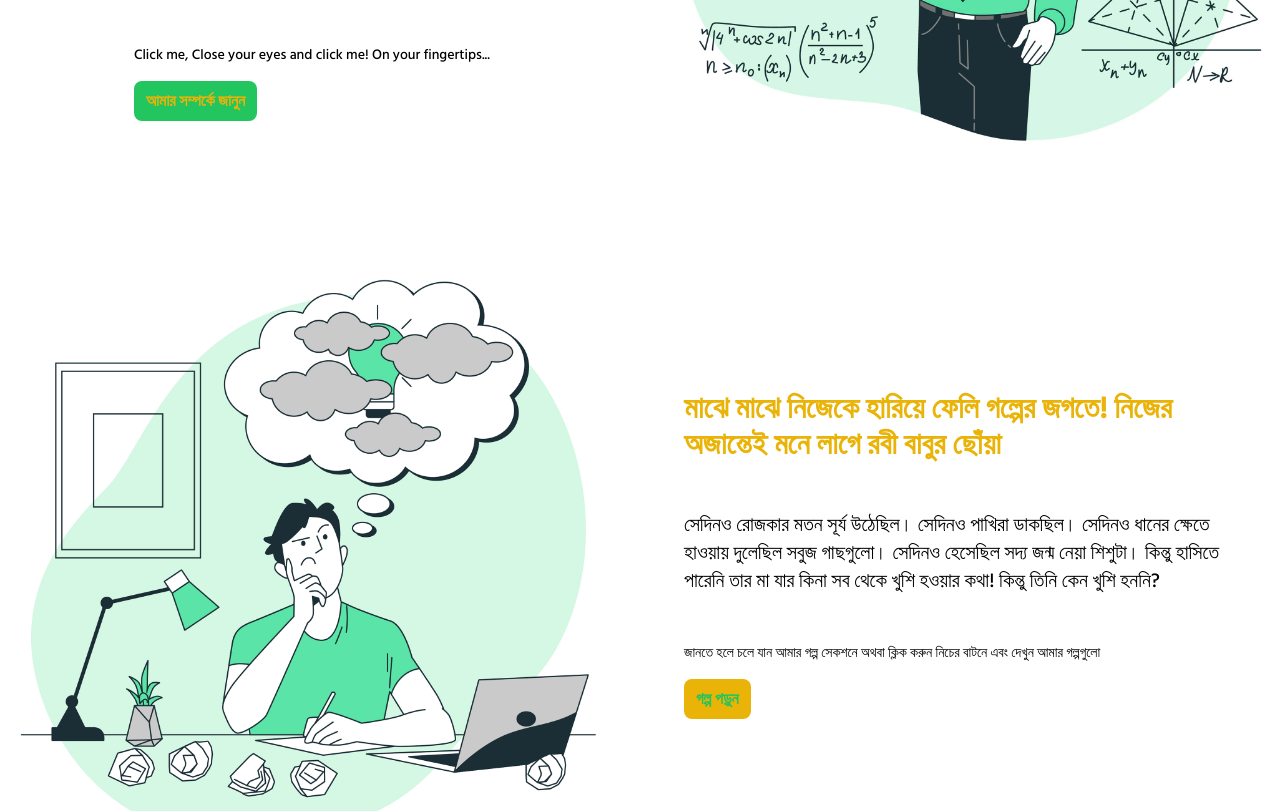
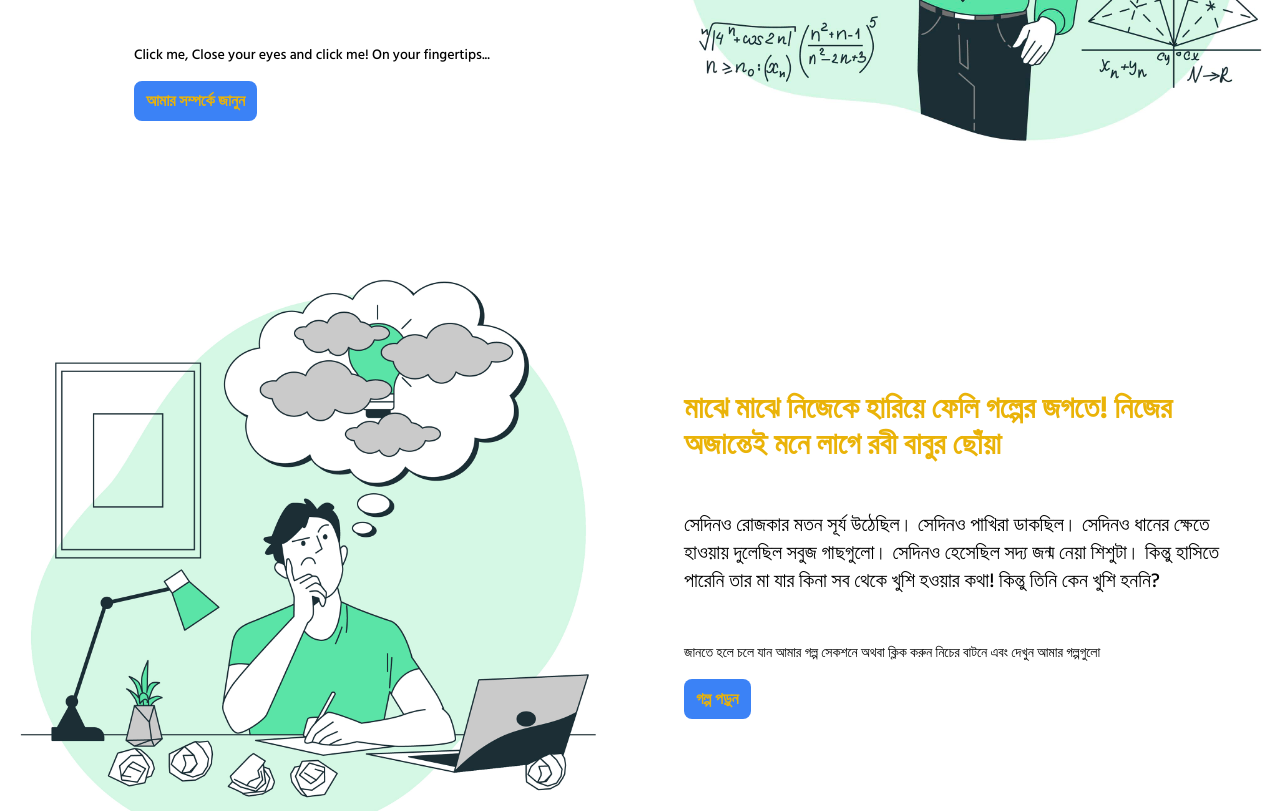
Before and after one commit to Marzan-Bin-Rahman/tanvir-the-lungiman, a plain HTML site: page index.html in a window 1280 px wide. Shown: the part 533-1344 px from the top of the page. Drawn offline with nearby package versions, Linux system fonts and the light colour scheme.

Commit message:
version added and buttons updated

```diff
--- a/index.html
+++ b/index.html
@@ -85,7 +85,7 @@
 						আমার সম্পর্কে জানতে নিচের বাটনে করুন ক্লিক।
 					</h3>
 					<p class="text-sm">Click me, Close your eyes and click me! On your fingertips... </p>
-					<button class="bg-green-500 py-2 px-3 my-4 font-semibold text-yellow-500 rounded-lg hover:bg-yellow-500 hover:text-green-500 transition duration-1000">
+					<button class="bg-blue-500 py-2 px-3 my-4 font-semibold text-yellow-500 rounded-lg hover:bg-yellow-500 hover:text-blue-500 transition duration-1000">
 						আমার সম্পর্কে জানুন
 					  </button>
 				</div>
@@ -107,7 +107,7 @@
 					<h1 class="text-3xl font-bold text-yellow-500">মাঝে মাঝে নিজেকে হারিয়ে ফেলি গল্পের জগতে! নিজের অজান্তেই মনে লাগে রবী বাবুর ছোঁয়া</h1>
 					<h3 class="text-xl font-medium my-12"> সেদিনও রোজকার মতন সূর্য উঠেছিল। সেদিনও পাখিরা ডাকছিল। সেদিনও ধানের ক্ষেতে হাওয়ায় দুলেছিল সবুজ গাছগুলো। সেদিনও হেসেছিল সদ্য জন্ম নেয়া শিশুটা। কিন্তু হাসিতে পারেনি তার মা যার কিনা সব থেকে খুশি হওয়ার কথা! কিন্তু তিনি কেন খুশি হননি?</h3>
 					<p class="text-sm">জানতে হলে চলে যান আমার গল্প সেকশনে অথবা ক্লিক করুন নিচের বাটনে এবং দেখুন আমার গল্পগুলো</p>
-					<button class="bg-yellow-500 py-2 px-3 my-4 font-semibold text-green-500 rounded-lg hover:bg-green-500 hover:text-yellow-500 transition duration-1000">
+					<button class="bg-blue-500 py-2 px-3 my-4 font-semibold text-yellow-500 rounded-lg hover:bg-yellow-500 hover:text-blue-500 transition duration-1000">
 						গল্প পড়ুন
 					  </button>
 				</div>
@@ -187,7 +187,7 @@
 	</main>
 	<!-- footer -->
 	<footer class="mt-24 mb-8">
-		<p class="text-sm text-center text-green-500"> &copy; 2022 | All the rights are reserved by Tanvir The Lungi Man. <span>Developed by <a class="text-red-500 underline decoration-wavy" target="_blank" href="https://github.com/marzan-bin-rahman">Marzan Bin Rahman</a></span> </p>
+		<p class="text-sm text-center text-green-500"> &copy; 2022 | All the rights are reserved by Tanvir The Lungi Man. <span>Developed by <a class="text-red-500 underline decoration-wavy" target="_blank" href="https://github.com/marzan-bin-rahman">Marzan Bin Rahman</a></span> version 0.1.0 </p>
 	</footer>
 </body>
 </html>
```
